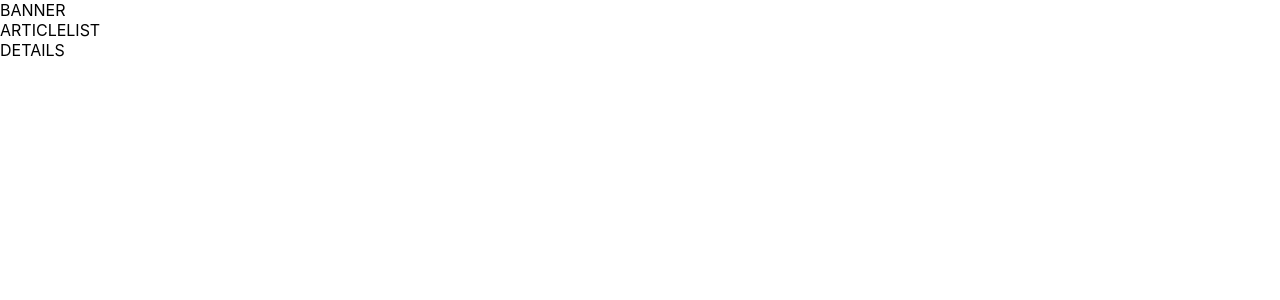
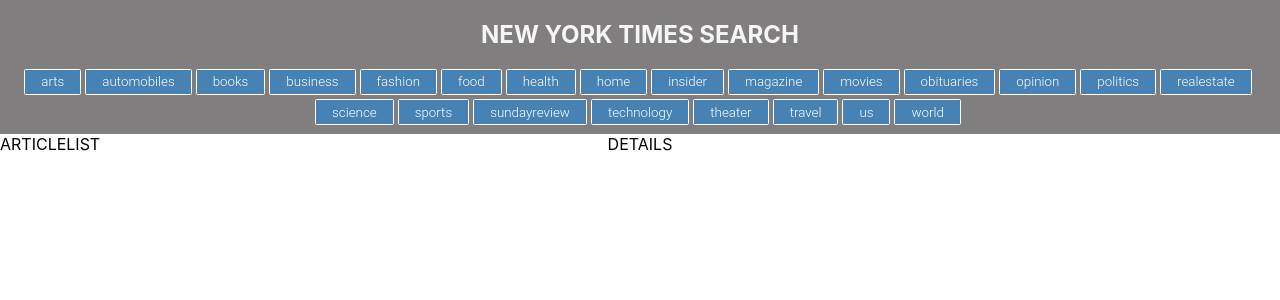
Before and after one commit to Nagel29/turing-take-home, a React (Create React App) app: page / in a window 1280 px wide. Shown: the top 300 px of the page. Built offline with nearby package versions, Linux system fonts and the light colour scheme; no server answers.

Commit message:
Add navbar options

```diff
--- a/package.json
+++ b/package.json
@@ -10,7 +10,9 @@
     "@types/node": "^16.18.13",
     "@types/react": "^18.0.28",
     "@types/react-dom": "^18.0.11",
+    "bootstrap": "^5.2.3",
     "react": "^18.2.0",
+    "react-bootstrap": "^2.7.2",
     "react-dom": "^18.2.0",
     "react-scripts": "5.0.1",
     "typescript": "^4.9.5",
--- a/public/index.html
+++ b/public/index.html
@@ -28,7 +28,7 @@
   </head>
   <body>
     <noscript>You need to enable JavaScript to run this app.</noscript>
-    <div id="root"></div>
+    <div id="root" style='height: 100%'></div>
     <!--
       This HTML file is a template.
       If you open it directly in the browser, you will see an empty page.
--- a/src/App.css
+++ b/src/App.css
@@ -1,5 +1,6 @@
 .App {
   text-align: center;
+  height: 100%;
 }
 
 .App-logo {
--- a/src/App.tsx
+++ b/src/App.tsx
@@ -1,7 +1,7 @@
 import React, { useState, useEffect } from "react"
 import logo from "./logo.svg"
 import "./App.css"
-import { Banner } from "./Banner/Banner"
+import { Navbar } from "./Navbar/Navbar"
 import { ArticleList } from "./ArticleList/ArticleList"
 import { Details } from "./Details/Details"
 import { fetchArticles } from "./apiCalls"
@@ -9,19 +9,14 @@
 const App = () => {
   const [articles, setArticles] = useState([])
 
-  const getArticles = async () => {
-    const response = await fetchArticles()
-    console.log(response)
+  const getArticles = async (section: string) => {
+    const response = await fetchArticles(section)
     setArticles(response.results)
   }
 
-  useEffect(() => {
-    getArticles()
-  },[])
-
   return (
-    <div>
-      <Banner />
+    <div className='App'>
+      <Navbar getArticles={getArticles}/>
       <ArticleList />
       <Details />
     </div>
--- /dev/null
+++ b/src/ArticleList/ArticleList.css
@@ -0,0 +1,5 @@
+.article-list {
+  /* margin-top: 15%; */
+  position: absolute;
+
+}
--- a/src/ArticleList/ArticleList.tsx
+++ b/src/ArticleList/ArticleList.tsx
@@ -1,5 +1,7 @@
+import './ArticleList.css'
+
 export const ArticleList = () => {
   return(
-    <div>ARTICLELIST</div>
+    <div className='article-list'>ARTICLELIST</div>
   )
 }
--- a/src/Banner/Banner.tsx
+++ /dev/null
@@ -1,5 +0,0 @@
-export const Banner = () => {
-  return(
-    <div>BANNER</div>
-  )
-}
--- /dev/null
+++ b/src/Navbar/Navbar.css
@@ -0,0 +1,41 @@
+.nav {
+  background-color: #807e7e;
+  overflow: hidden;
+  height: auto;
+  position: relative;
+  top: 0;
+  z-index: 1;
+  width: 100%;
+  color: whitesmoke;
+  padding-bottom: 5px;
+}
+
+.button-section {
+  display: inline-block;
+  padding: 0.35em 1.2em;
+  border: 0.1em solid #ffffff;
+  margin: 0 0.3em 0.3em 0;
+  border-radius: 0.12em;
+  box-sizing: border-box;
+  text-decoration: none;
+  font-family: "Roboto", sans-serif;
+  font-weight: 300;
+  color: #ffffff;
+  text-align: center;
+  transition: all 0.2s;
+  background-color:steelblue;
+}
+
+.button-section:hover {
+  color:#000000;
+  background-color:#FFFFFF;
+  cursor: pointer;
+  border: 0.1em solid steelblue;
+}
+
+.clicked {
+  color:#000000;
+  background-color:#FFFFFF;
+  cursor: pointer;
+  border: 0.1em solid steelblue;
+}
--- /dev/null
+++ b/src/Navbar/Navbar.tsx
@@ -0,0 +1,22 @@
+import './Navbar.css'
+import { useState } from 'react'
+
+const sections = ['arts', 'automobiles', 'books', 'business', 'fashion', 'food', 'health', 'home', 'insider', 'magazine', 'movies','obituaries', 'opinion', 'politics', 'realestate', 'science', 'sports', 'sundayreview', 'technology', 'theater', 'travel', 'us', 'world']
+
+export const Navbar = ({ getArticles }: {getArticles: (section: string) => void}) => {
+  const [clicked, setClicked] = useState('')
+
+  const buttons = sections.map(section => {
+    return (<button className={`button-section ${clicked === section ? 'clicked' : ''}`} onClick={() => {
+      setClicked(section)
+      getArticles(section)
+    }}>{section}</button>)
+  })
+
+  return (
+    <nav className='nav'>
+      <h1>NEW YORK TIMES SEARCH</h1>
+      {buttons}
+    </nav>
+  )
+}
--- a/src/apiCalls.ts
+++ b/src/apiCalls.ts
@@ -1,5 +1,5 @@
-export const fetchArticles = async () => {
-  const response = await fetch('https://api.nytimes.com/svc/topstories/v2/sports.json?api-key=LpvK6AwEAukVOOj075ONuWYU8BA2DYFw', {
+export const fetchArticles = async (section: string) => {
+  const response = await fetch(`https://api.nytimes.com/svc/topstories/v2/${section}.json?api-key=LpvK6AwEAukVOOj075ONuWYU8BA2DYFw`, {
     method: 'GET',
     headers: {
       'Content-Type': 'application/json'
--- a/src/index.css
+++ b/src/index.css
@@ -5,6 +5,7 @@
     sans-serif;
   -webkit-font-smoothing: antialiased;
   -moz-osx-font-smoothing: grayscale;
+  height: 100vh;
 }
 
 code {
```
Also changed, not shown: 1 other file (tests, documents, lock files or other folders).
